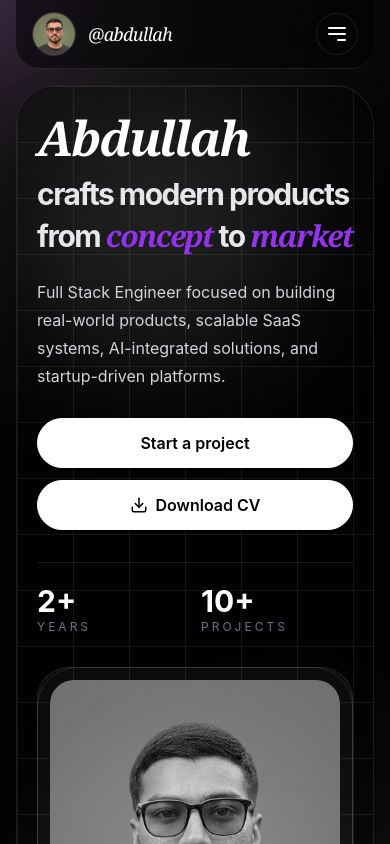
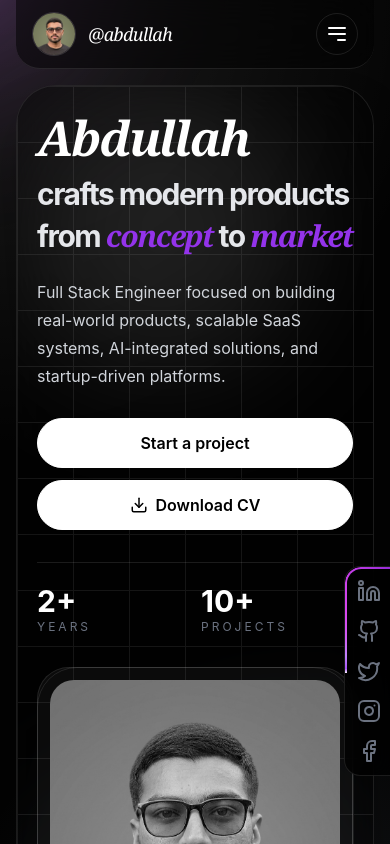
Before and after one commit to just-abdullah-dev/just-abdullah, a Next.js app: page / in a window 390 px wide. Shown: the top 844 px of the page. Built offline with nearby package versions, Linux system fonts and the light colour scheme.

Commit message:
added socials in mobile

```diff
--- a/src/app/layout.js
+++ b/src/app/layout.js
@@ -23,7 +23,7 @@ export default function RootLayout({ children }) {
         <Toaster />
         <SpeedInsights />
         <Analytics />
-        <div className="  border-beam !fixed -right-1 top-[33vh] z-50 hidden w-fit rounded-l-2xl border border-white/10 bg-black/75 p-3 backdrop-blur md:block ">
+        <div className="  border-beam !fixed -right-1 bottom-[8vh] md:bottom-[33vh] z-50 hidde w-fit rounded-l-2xl border border-white/10 bg-black/75 p-3 backdrop-blur md:block ">
           <Socials css={"grid gap-4"} />
         </div>
       </body>
```
